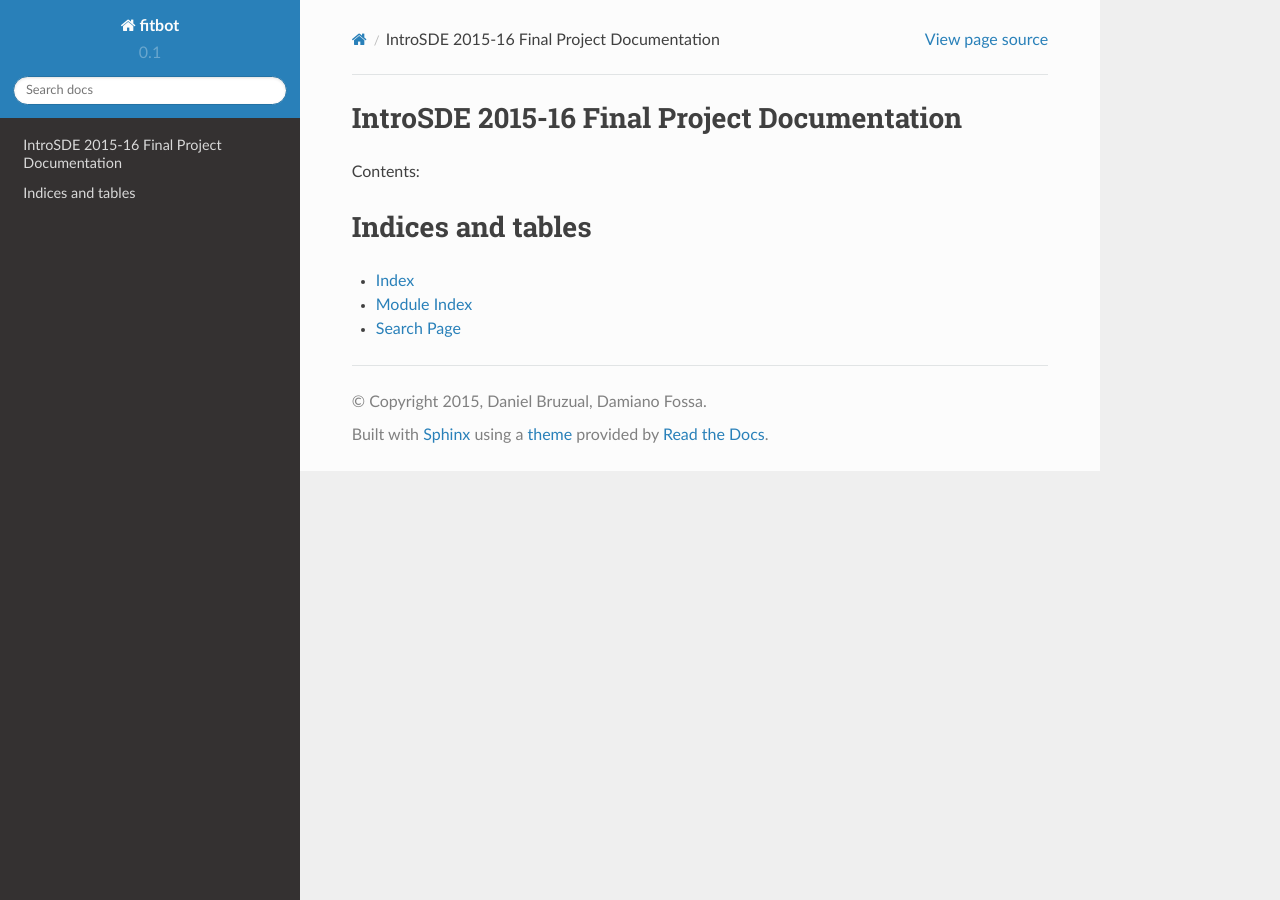
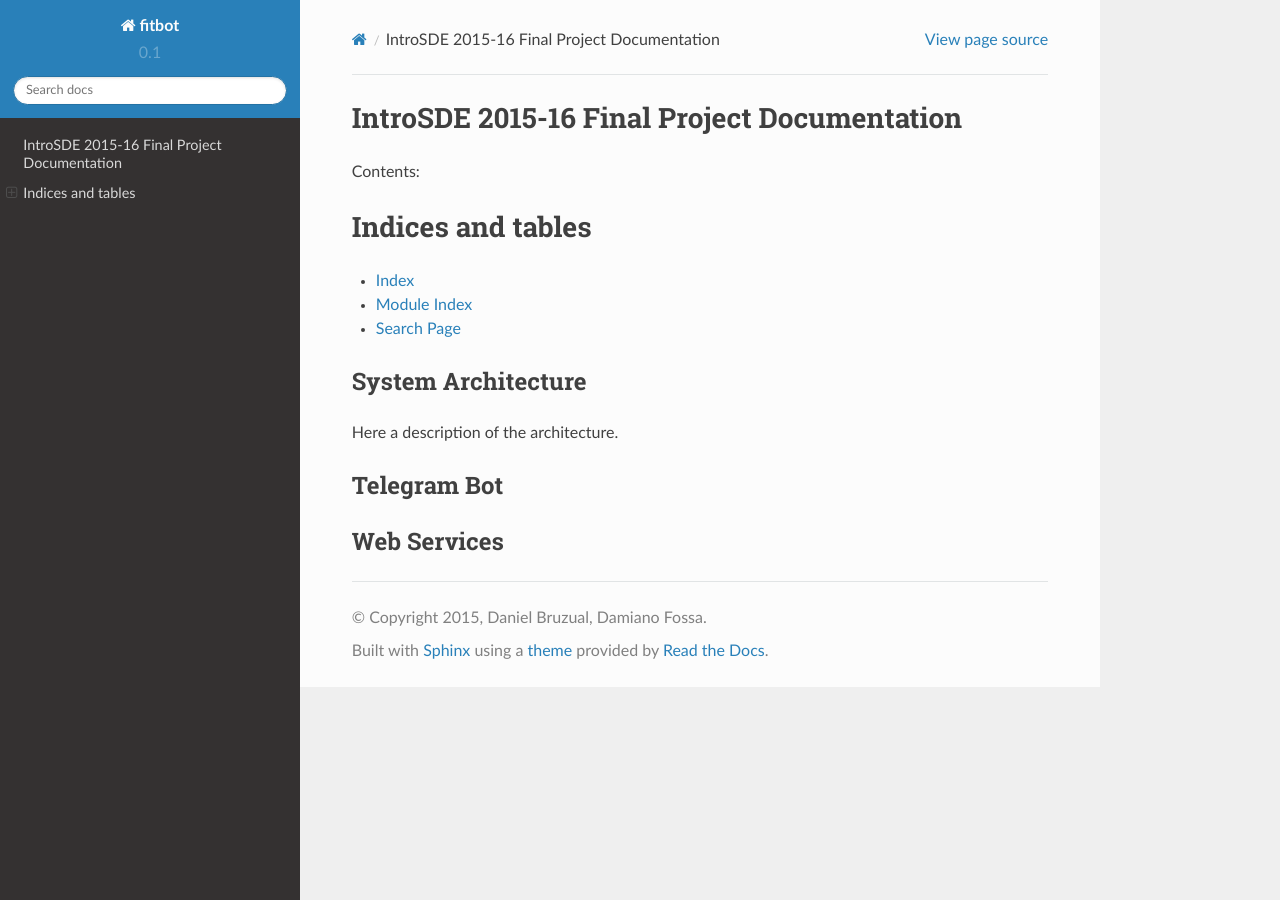
Before and after one commit to trento-introsde-final/documentation, a Sphinx documentation site: the page built from docs/source/index.rst, in a window 1280 px wide. Built offline with Sphinx 7.4.7 and the Read the Docs theme 2.0.0, drawn with Linux system fonts in a browser that asks for light colours.

Commit message:
Create subsections

```diff
--- a/docs/source/index.rst
+++ b/docs/source/index.rst
@@ -19,3 +19,14 @@ Indices and tables
 * :ref:`genindex`
 * :ref:`modindex`
 * :ref:`search`
+
+System Architecture
+-------------------
+
+Here a description of the architecture.
+
+Telegram Bot
+-------------------
+
+Web Services
+-------------------
```
